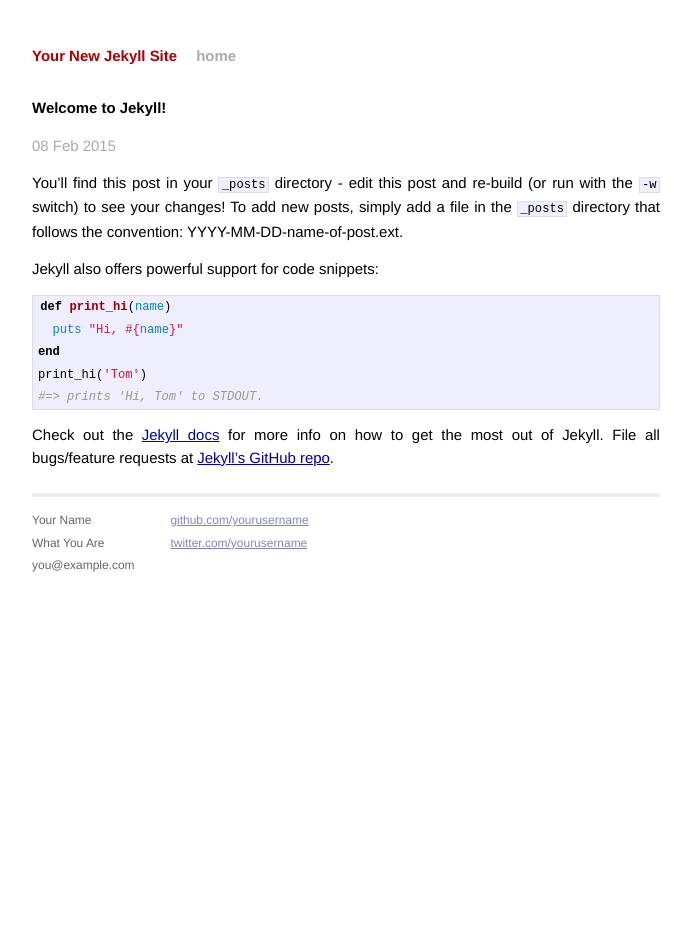
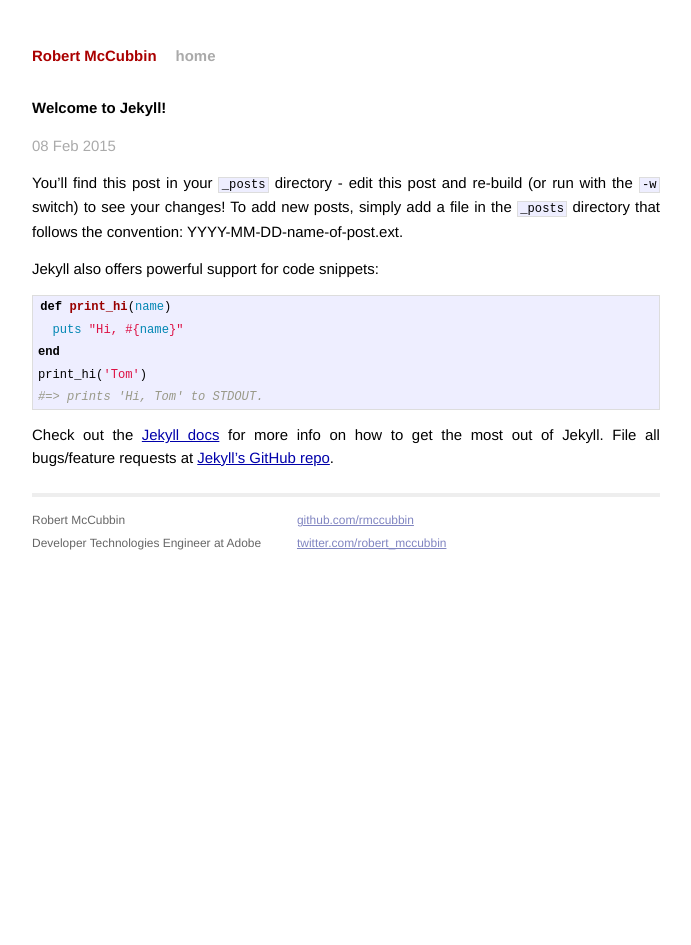
Before and after one commit to rmccubbin/rmccubbin.github.io, a Jekyll site: the page built from _posts/2015-02-08-welcome-to-jekyll.markdown, in a window 1280 px wide. Shown: the whole page, without its empty margins (294-985 px from the left). Built offline with Jekyll 4.4.1, drawn with Linux system fonts in a browser that asks for light colours; Markdown is read by kramdown in place of the engine named in the settings.

Commit message:
initial personlisation

```diff
--- a/_config.yml
+++ b/_config.yml
@@ -1,3 +1,3 @@
-name: Your New Jekyll Site
+name: Robert McCubbin
 markdown: redcarpet
 pygments: true
--- a/_layouts/default.html
+++ b/_layouts/default.html
@@ -26,15 +26,14 @@
           <div class="footer">
             <div class="contact">
               <p>
-                Your Name<br />
-                What You Are<br />
-                you@example.com
+                Robert McCubbin<br />
+                Developer Technologies Engineer at Adobe<br />
               </p>
             </div>
             <div class="contact">
               <p>
-                <a href="https://github.com/yourusername">github.com/yourusername</a><br />
-                <a href="https://twitter.com/yourusername">twitter.com/yourusername</a><br />
+                <a href="https://github.com/rmccubbin">github.com/rmccubbin</a><br />
+                <a href="https://twitter.com/robert_mccubbin">twitter.com/robert_mccubbin</a><br />
               </p>
             </div>
           </div>
--- a/index.html
+++ b/index.html
@@ -1,6 +1,6 @@
 ---
 layout: default
-title: Your New Jekyll Site
+title: Robert McCubbin
 ---
 
 <div id="home">
```
